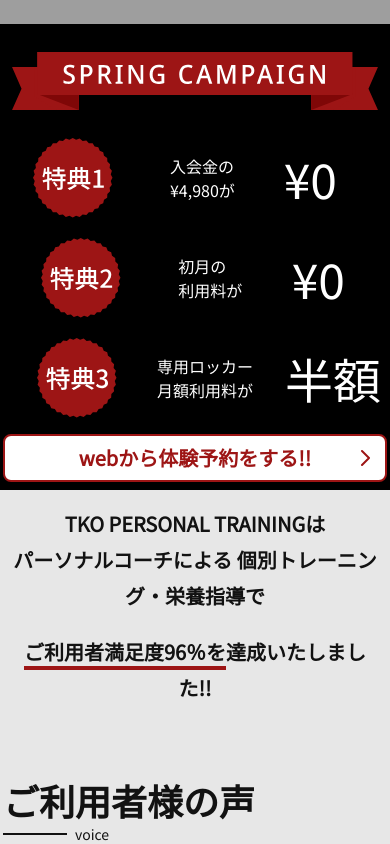
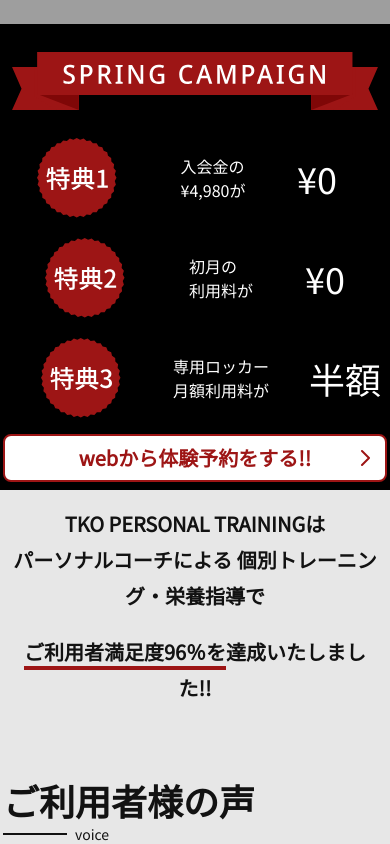
Before and after one commit to andreyscott/japanese-web, a Next.js app: page / in a window 390 px wide. Shown: the part 820-1664 px from the top of the page. Built offline with nearby package versions, Linux system fonts and the light colour scheme; grey boxes are pictures that could not be loaded.

Commit message:
added the responsiveness

```diff
--- a/components/Button.tsx
+++ b/components/Button.tsx
@@ -4,7 +4,7 @@ const Button = () => {
     <div>
       {/* /* create a cta button component with a prop of type string and display the prop in the button the button should have a  border and a icon to the rigth use the above in tailwind  */}
 
-      <button className="flex flex-row relative text-center items-center justify-center  p-2 md:p-3 w-96 h-12 md:h-10 mb-2 bg-white hover:bg-primaryRed text-primaryRed hover:text-white border-2 border-primaryRed rounded-lg">
+      <button className="flex flex-row relative text-center items-center justify-center  p-2 md:p-3 w-96 md:-[430px]  h-12 md:h-10 mb-2 bg-white hover:bg-primaryRed text-primaryRed hover:text-white border-2 border-primaryRed rounded-lg">
         <p className="font-bold text-xl">webから体験予約をする!!</p>
         {/* create a rigth angle icon with color primaryRed when hovered it turns white and add it to the right of the button  */}
         <svg
--- a/components/CTA.tsx
+++ b/components/CTA.tsx
@@ -39,18 +39,18 @@ export const CTA = () => {
                                 layout='fixed'
                                 width={80}
                                 height={80}
-                                className='mx-2 md:mx-0'
+                                className='mx-3 md:mx-0'
                                 alt='TKO Icon 1' />
 
                                 <div className='flex flex-col justify-center items-center'>
 <p>
-    <span className='text-base md:text-lg gap-y-5 md:gap-y-3 font-medium text-white'>入会金の
+    <span className='text-base gap-y-5 md:gap-y-3 font-medium text-white'>入会金の
     <br/>
 ¥4,980が</span>
 </p>
                                 </div>
                                     {/* number  */}
-                                    <h2 className='text-5xl mr-2 font-medium text-white'>
+                                    <h2 className='text-4xl mr-2 font-medium text-white'>
                                     ¥0
                                     </h2>
 
@@ -64,25 +64,25 @@ export const CTA = () => {
                         {/* 3 icons here svg first flex direction column justify center align center md: grid  */}
                         <div className='w-full pb-4 px-2  md:px-2 md:flex md:justify-center md:items-center md:w-fit'>
 
-                      <div className='flex flex-row justify-between w-80 md:px-3  ml-7 md:ml-3  md:w-64 items-center'>
+                      <div className='flex flex-row  justify-between w-80 md:px-3  ml-7 md:ml-3  md:w-64 items-center'>
                                 {/* Icon 1 */}
                                 <Image src='/svgs/fv-icon2.svg'
                                 layout='fixed'
                                 width={80}
                                 height={80}
-                                className='mx-2 md:mx-0'
+                                className='mx-3 md:mx-0'
                                 alt='TKO Icon 1' />
 
                                 <div className='flex flex-col justify-center items-center'>
 <p>
-    <span className='text-base md:text-lg gap-y-5 font-medium text-white'>   初月の
+    <span className='text-base gap-y-5 font-medium text-white'>   初月の
     <br />
 利用料が
 </span>
 </p>
                                 </div>
                                     {/* number  */}
-                                    <h2 className='text-5xl mr-2 font-medium text-white'>
+                                    <h2 className='text-4xl mr-2 font-medium text-white'>
                                     ¥0
                                     </h2>
 
@@ -102,19 +102,19 @@ export const CTA = () => {
                                 layout='fixed'
                                 width={80}
                                 height={80}
-                                className='mx-2 md:mx-0'
+                                className='mx-3 md:mx-0'
                                 alt='TKO Icon 1' />
 
                                 <div className='flex flex-col justify-center items-center'>
 <p>
-    <span className='text-base md:text-lg gap-y-5 font-medium text-white'>  専用ロッカー
+    <span className='text-base gap-y-5 font-medium text-white'>  専用ロッカー
     <br />
 月額利用料が
 </span>
 </p>
                                 </div>
                                     {/* number  */}
-                                    <h2 className='text-5xl mr-2 font-medium text-white'>
+                                    <h2 className='text-4xl mr-2 font-medium text-white'>
                                     半額
                                     </h2>
 
```
